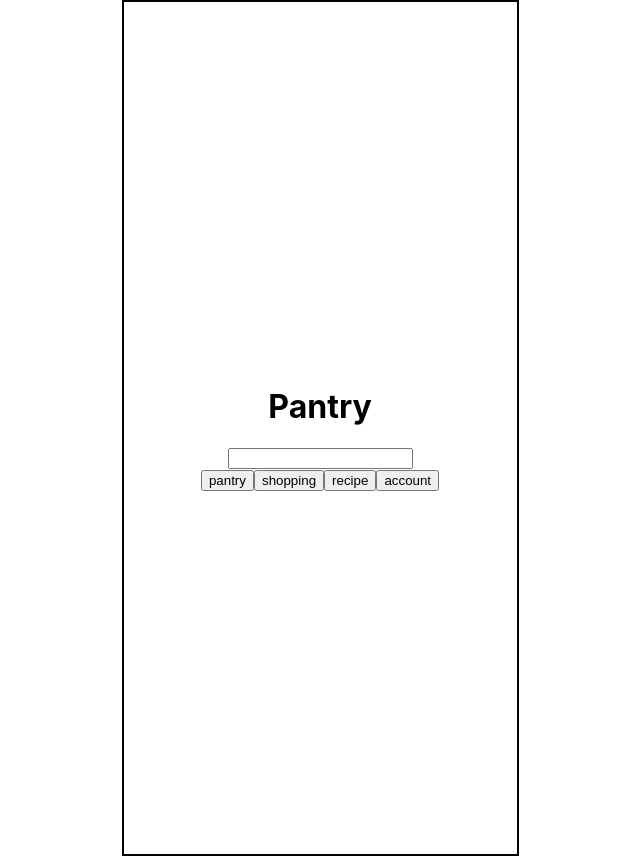
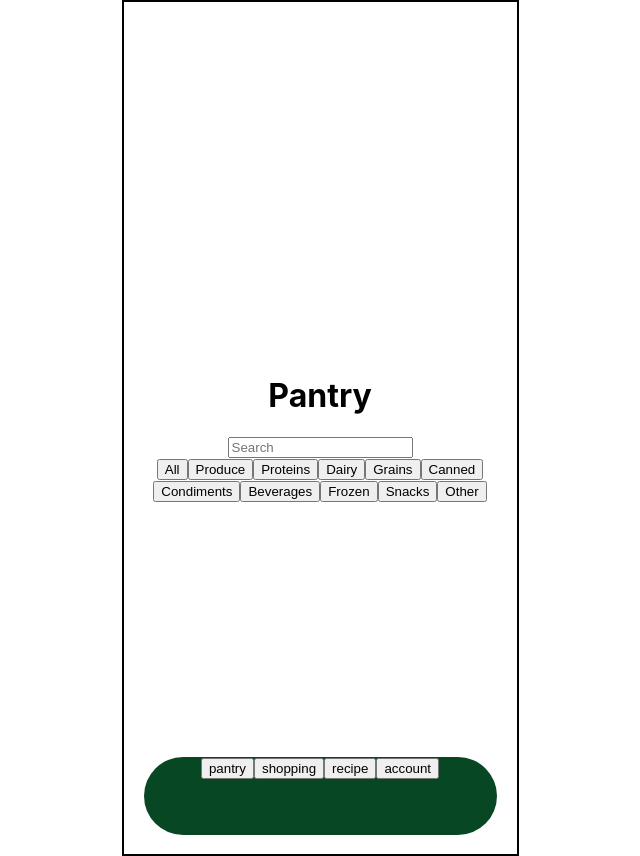
Before and after one commit to klkeehan/preserv, a React (Create React App) app: page / in a window 1280 px wide. Both pictures are taken after a click on the button "pantry". Shown: the whole page, without its empty margins (320-960 px from the left). Built offline with nearby package versions, Linux system fonts and the light colour scheme.

Commit message:
pantry edits and added item.js component

```diff
--- a/src/App.css
+++ b/src/App.css
@@ -27,6 +27,7 @@
   text-align: center;
   align-items: center;
   justify-content: center;
+  position: relative;
 
   /*center align spacing*/
   margin-left: auto;
@@ -48,6 +49,19 @@
 
   display: flex;
   flex-direction: column;
+}
+
+.navbar {
+  position: absolute;
+  bottom: 0;
+  width: 353px;
+  height: 78px;
+  border-radius: 100px;
+  margin-bottom: 19px;
+  margin-left: 20px;
+  margin-right: auto;
+
+  background-color: var(--green);
 }
 
 .logotype {
--- a/src/components/pantry.js
+++ b/src/components/pantry.js
@@ -5,7 +5,23 @@ const Pantry = ({pantryLoad, shoppingLoad, recipeLoad, accountLoad}) => {
     return (
         <div>
             <h1>Pantry</h1>
-            <input type="search" />
+            <input type="search" placeholder='Search' />
+            <div>
+                <button>All</button>
+                <button>Produce</button>
+                <button>Proteins</button>
+                <button>Dairy</button>
+                <button>Grains</button>
+                <button>Canned</button>
+                <button>Condiments</button>
+                <button>Beverages</button>
+                <button>Frozen</button>
+                <button>Snacks</button>
+                <button>Other</button>
+            </div>
+            <div>
+
+            </div>
             <Navbar pantryLoad={pantryLoad} shoppingLoad={shoppingLoad} recipeLoad={recipeLoad} accountLoad={accountLoad} />
         </div>
     );
```
Also changed, not shown: src/components/item.js (added, +25 -0 lines).
